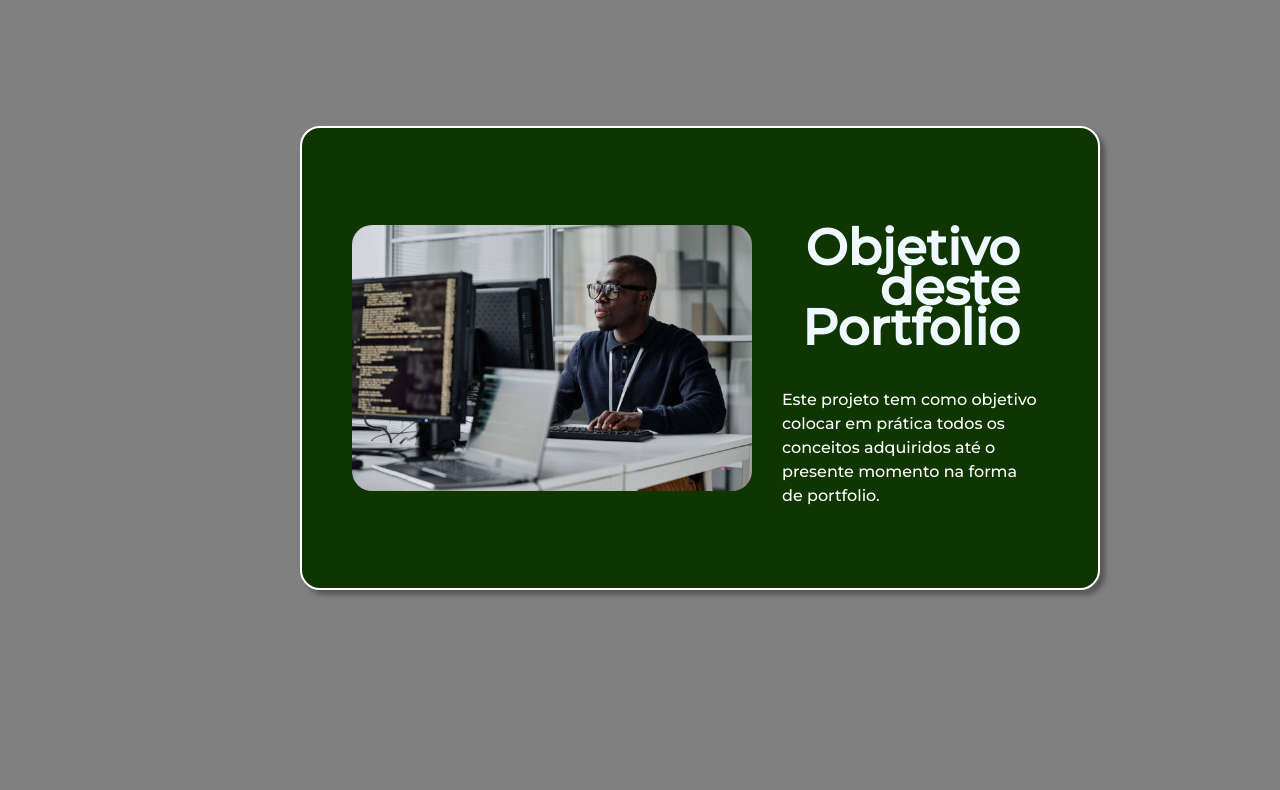
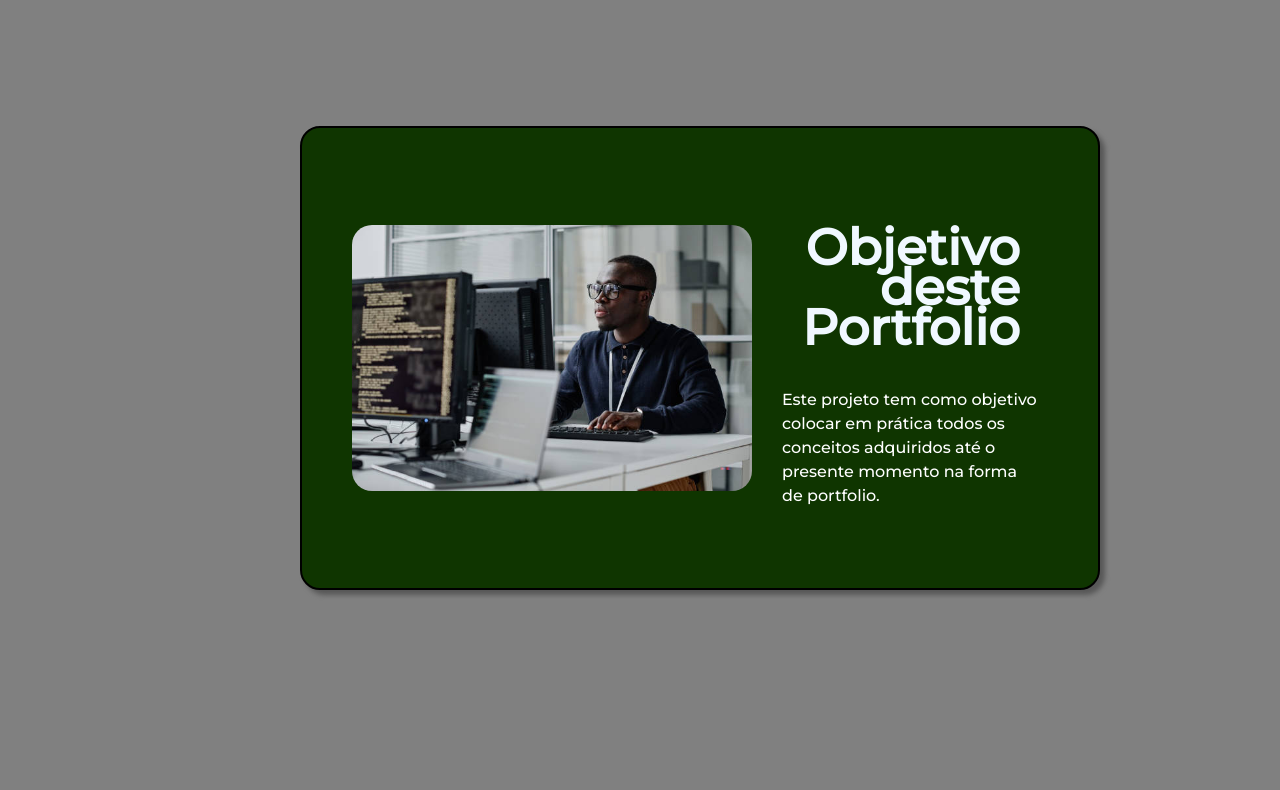
Before and after one commit to SicKera/portfolio-profissional, a plain HTML site: page index.html in a window 1280 px wide. Shown: the part 1538-2328 px from the top of the page. Drawn offline with Linux system fonts and the light colour scheme.

Commit message:
Update style.css

```diff
--- a/style.css
+++ b/style.css
@@ -99,7 +99,7 @@ li, a {
     margin: auto;
     text-align: left;
     padding: 50px;
-    border: 2px solid white;
+    border: 2px solid rgb(0, 0, 0);
 }
 .image-card {
     max-width: 100%;
```
